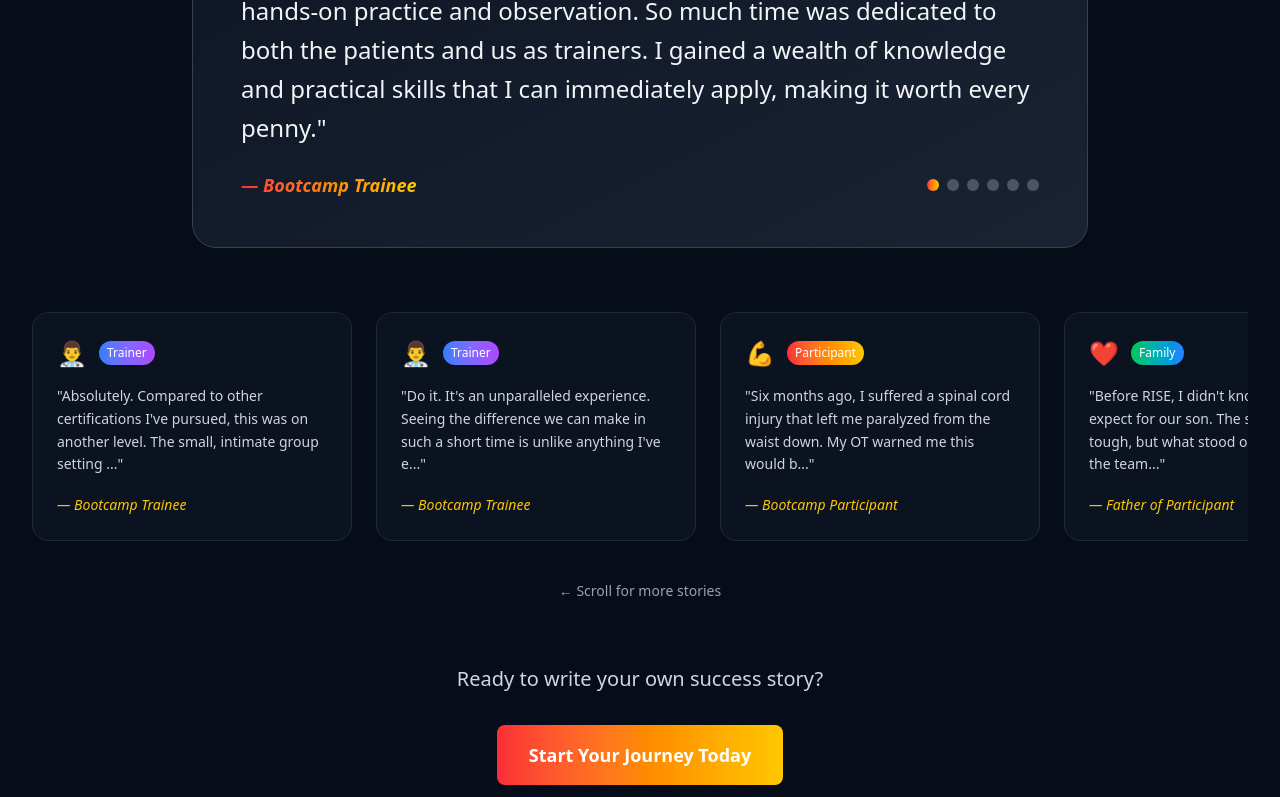
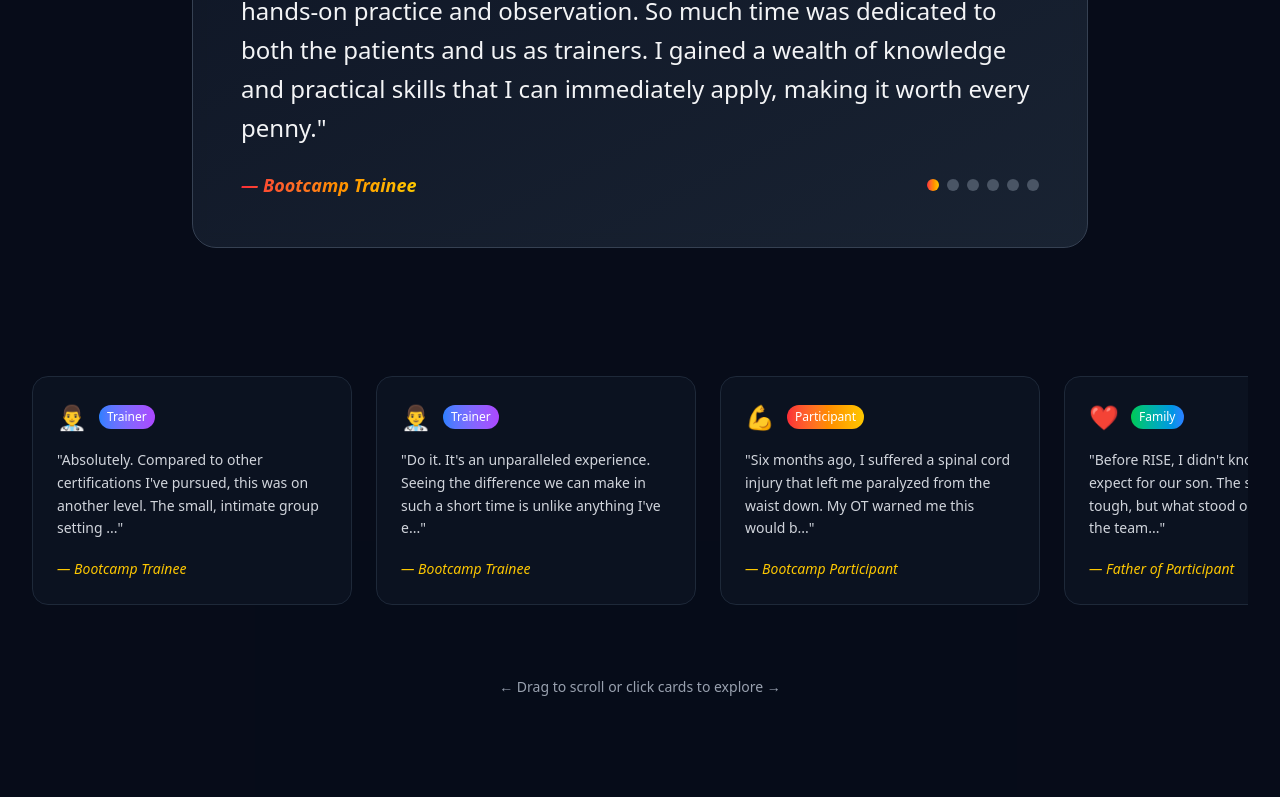
Before and after one commit to mknudson2/rise, a React (Vite) app: page / in a window 1280 px wide. Shown: the part 2000-2797 px from the top of the page. Built offline with nearby package versions, Linux system fonts and the light colour scheme.

Commit message:
minor updates

```diff
--- a/index.html
+++ b/index.html
@@ -3,7 +3,7 @@
 
 <head>
   <meta charset="UTF-8" />
-  <link rel="icon" type="image/x-icon" href="/assets/logo/1.png" />
+  <link rel="icon" type="image/x-icon" href="/favicon.ico" />
   <meta name="viewport" content="width=device-width, initial-scale=1.0" />
   <title>RISE</title>
 
--- a/src/components/sections/Hero.jsx
+++ b/src/components/sections/Hero.jsx
@@ -46,7 +46,7 @@ const Hero = ({ openContactModal }) => {
             cutting-edge, evidence-based, neuro-fitness techniques that are
             producing statistically significant gains that are simply
             remarkable. The mind-blowing fact is that these results occur after
-            a 3-5 DAY high-intensity boot camp that in some cases, "traditional"
+            a 3-5 day high-intensity boot camp that in some cases, "traditional"
             techniques aren't achieving after up to 10 months.
           </motion.p>
 
--- a/src/components/sections/Testimonials.jsx
+++ b/src/components/sections/Testimonials.jsx
@@ -1,4 +1,4 @@
-import React from "react";
+import React, { useRef, useState, useEffect } from "react";
 import { motion, AnimatePresence } from "framer-motion";
 import { testimonials } from "../../utils/constants";
 import { getTypeColor, getTypeIcon } from "../../utils/formHelpers";
@@ -8,6 +8,49 @@ import Button from "../ui/Button";
 const Testimonials = ({ openContactModal }) => {
   const { currentTestimonial, setCurrentTestimonial } =
     useTestimonials(testimonials);
+  const scrollContainerRef = useRef(null);
+  const [isDragging, setIsDragging] = useState(false);
+  const [startX, setStartX] = useState(0);
+  const [scrollLeft, setScrollLeft] = useState(0);
+
+  // Drag to scroll functionality
+  const handleMouseDown = (e) => {
+    setIsDragging(true);
+    setStartX(e.pageX - scrollContainerRef.current.offsetLeft);
+    setScrollLeft(scrollContainerRef.current.scrollLeft);
+    scrollContainerRef.current.style.cursor = "grabbing";
+    scrollContainerRef.current.style.userSelect = "none";
+  };
+
+  const handleMouseUp = () => {
+    setIsDragging(false);
+    if (scrollContainerRef.current) {
+      scrollContainerRef.current.style.cursor = "grab";
+      scrollContainerRef.current.style.userSelect = "auto";
+    }
+  };
+
+  const handleMouseMove = (e) => {
+    if (!isDragging) return;
+    e.preventDefault();
+    const x = e.pageX - scrollContainerRef.current.offsetLeft;
+    const walk = (x - startX) * 2; // Multiply by 2 for faster scrolling
+    scrollContainerRef.current.scrollLeft = scrollLeft - walk;
+  };
+
+  const handleMouseLeave = () => {
+    setIsDragging(false);
+    if (scrollContainerRef.current) {
+      scrollContainerRef.current.style.cursor = "grab";
+      scrollContainerRef.current.style.userSelect = "auto";
+    }
+  };
+
+  // Add global mouse up listener
+  useEffect(() => {
+    document.addEventListener("mouseup", handleMouseUp);
+    return () => document.removeEventListener("mouseup", handleMouseUp);
+  }, []);
 
   return (
     <section
@@ -85,23 +128,33 @@ const Testimonials = ({ openContactModal }) => {
           </AnimatePresence>
         </div>
 
-        {/* Horizontal Scrolling Cards */}
-        <div className="relative">
+        {/* Horizontal Scrolling Cards - Fixed structure to prevent cutoff */}
+        <div className="relative py-8 overflow-y-visible">
+          {/* Outer container allows vertical overflow */}
+          <div className="overflow-visible pt-4 pb-8">
             <motion.div
-            className="flex gap-6 overflow-x-auto pb-4 scrollbar-hide"
-            style={{ scrollSnapType: "x mandatory" }}
+              ref={scrollContainerRef}
+              className="flex gap-6 overflow-x-auto pb-4 scrollbar-hide cursor-grab px-4"
+              style={{
+                scrollSnapType: "x mandatory",
+                overflowY: "visible",
+              }}
+              onMouseDown={handleMouseDown}
+              onMouseMove={handleMouseMove}
+              onMouseLeave={handleMouseLeave}
             >
               {testimonials.map((testimonial, index) => (
                 <motion.div
                   key={index}
-                className="flex-shrink-0 w-80 bg-gray-900/50 p-6 rounded-2xl border border-gray-800 hover:border-gray-600 transition-all duration-300 cursor-pointer"
+                  className="flex-shrink-0 w-80 bg-gray-900/50 p-6 rounded-2xl border border-gray-800 hover:border-gray-600 transition-all duration-300 cursor-pointer select-none mt-4"
                   style={{ scrollSnapAlign: "start" }}
-                onClick={() => setCurrentTestimonial(index)}
-                whileHover={{ y: -5, scale: 1.02 }}
+                  onClick={() => !isDragging && setCurrentTestimonial(index)}
+                  whileHover={{ y: -8, scale: 1.02 }}
                   initial={{ opacity: 0, x: 20 }}
                   whileInView={{ opacity: 1, x: 0 }}
                   transition={{ duration: 0.5, delay: index * 0.1 }}
                   viewport={{ once: true }}
+                  onMouseDown={(e) => e.preventDefault()}
                 >
                   <div className="flex items-center gap-3 mb-4">
                     <div className="text-2xl">
@@ -127,12 +180,12 @@ const Testimonials = ({ openContactModal }) => {
                 </motion.div>
               ))}
             </motion.div>
+          </div>
 
-          {/* Scroll indicators */}
           <div className="flex justify-center mt-6 gap-8">
-            <button className="text-gray-400 hover:text-yellow-400 transition-colors duration-200 text-sm">
-              ← Scroll for more stories
-            </button>
+            <div className="text-gray-400 text-sm flex items-center gap-2">
+              <span>← Drag to scroll or click cards to explore →</span>
+            </div>
           </div>
         </div>
 
```
Also changed, not shown: 1 other file (tests, documents, lock files or other folders). Lines whose indentation alone changed are shown as unchanged.
